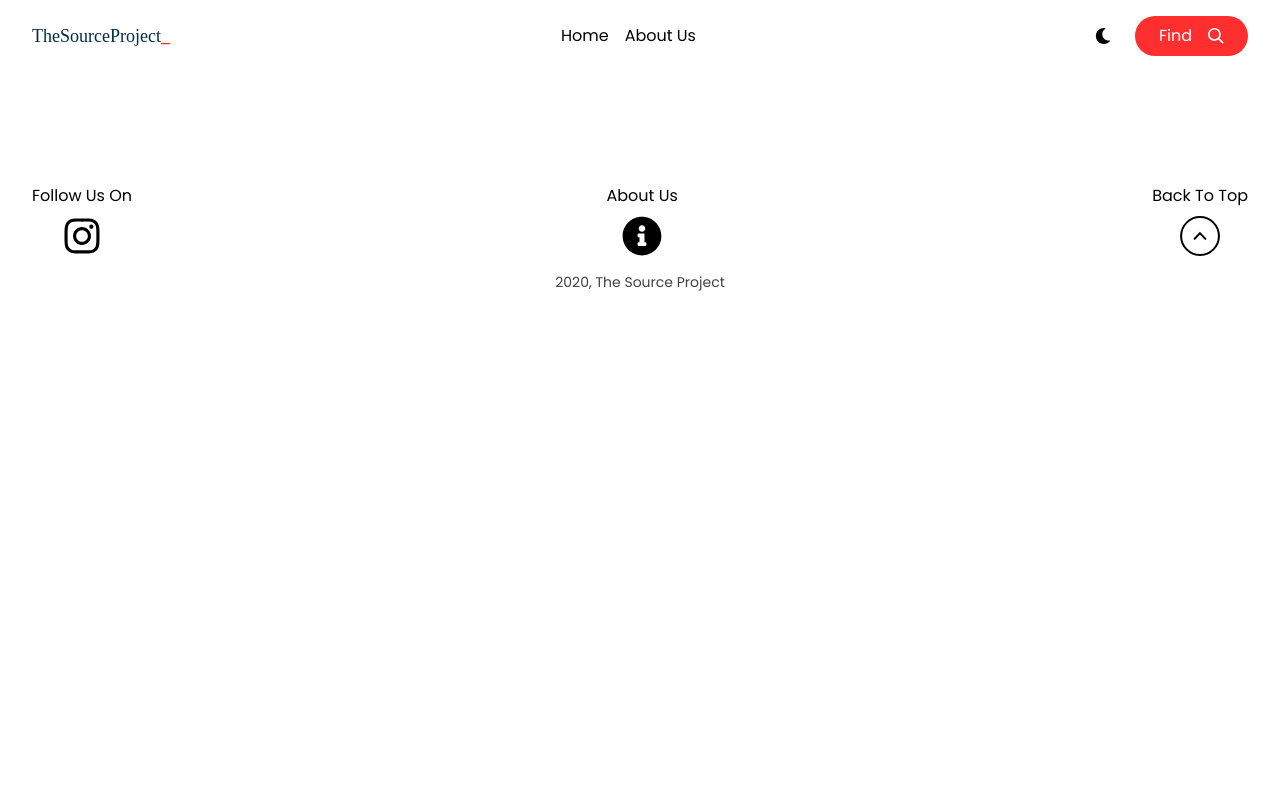
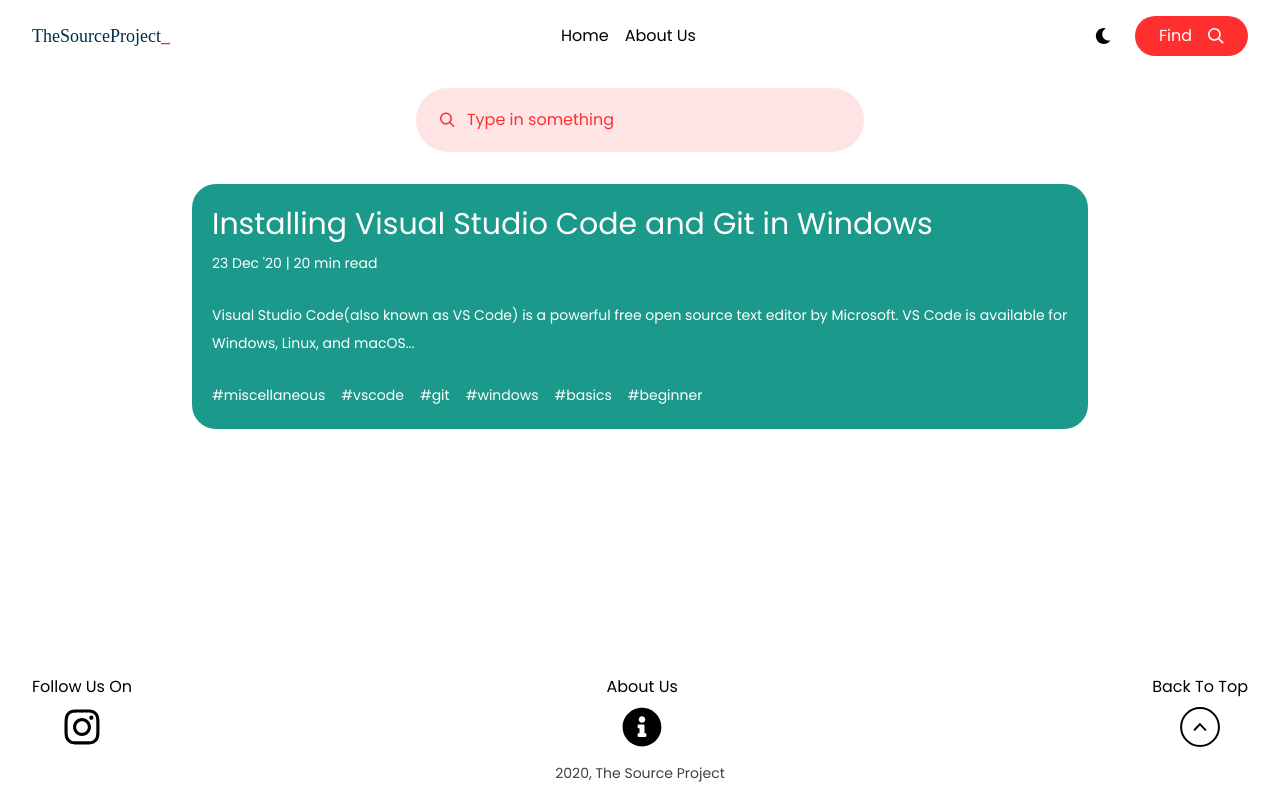
Before and after one commit to thesourceproject/thesourceproject.github.io, a Nuxt app: page /find in a window 1280 px wide. Built offline with nearby package versions, Linux system fonts and the light colour scheme; a web font is replaced by a local one.

Commit message:
added find route

```diff
--- /dev/null
+++ b/pages/find/index.vue
@@ -0,0 +1,135 @@
+<template>
+  <main
+    class="flex-grow container mx-auto p-4 sm:px-8 flex flex-col leading-loose"
+  >
+    <label
+      class="mx-auto w-full max-w-md px-6 py-4 rounded-full flex items-center bg-background-4 text-text-3"
+      ><button v-if="query" class="focus:outline-none" @click="query = ''">
+        <svg
+          class="h-4 w-4"
+          xmlns="http://www.w3.org/2000/svg"
+          viewBox="0 0 352 512"
+        >
+          <path
+            fill="currentColor"
+            d="M242.72 256l100.07-100.07c12.28-12.28 12.28-32.19 0-44.48l-22.24-22.24c-12.28-12.28-32.19-12.28-44.48 0L176 189.28 75.93 89.21c-12.28-12.28-32.19-12.28-44.48 0L9.21 111.45c-12.28 12.28-12.28 32.19 0 44.48L109.28 256 9.21 356.07c-12.28 12.28-12.28 32.19 0 44.48l22.24 22.24c12.28 12.28 32.2 12.28 44.48 0L176 322.72l100.07 100.07c12.28 12.28 32.2 12.28 44.48 0l22.24-22.24c12.28-12.28 12.28-32.19 0-44.48L242.72 256z"
+          />
+        </svg>
+      </button>
+      <svg
+        v-else
+        class="h-4 w-4"
+        xmlns="http://www.w3.org/2000/svg"
+        viewBox="0 0 20 20"
+      >
+        <path
+          fill="currentColor"
+          d="M12.9 14.32a8 8 0 1 1 1.41-1.41l5.35 5.33-1.42 1.42-5.33-5.34zM8 14A6 6 0 1 0 8 2a6 6 0 0 0 0 12z"
+        />
+      </svg>
+      <input
+        type="text"
+        class="ml-3 w-full bg-transparent placeholder-current focus:outline-none"
+        placeholder="Type in something"
+        v-model.trim="query"
+      />
+    </label>
+    <section class="max-w-4xl mx-auto mt-8 grid gap-8 text-text-2">
+      <article
+        v-for="article in queryArticles"
+        :key="article.id"
+        :class="`${getBackground(
+          article.category
+        )} p-5 rounded-3xl flex flex-col text-sm`"
+      >
+        <NuxtLink
+          :to="`/article/${article.id}#${kebabCase(article.title)}`"
+          class="hover:underline focus:underline focus:outline-none"
+          ><h2 class="text-3xl leading-snug">{{ article.title }}</h2>
+        </NuxtLink>
+        <p class="mt-1">{{ article.date }} | {{ article.readTime }}</p>
+        <p class="mt-6 leading-loose">{{ article.fragment }}</p>
+        <p class="mt-6 flex flex-wrap">
+          <button
+            v-for="tag in article.tags"
+            :key="tag"
+            class="mr-4 hover:underline focus:underline focus:outline-none"
+            @click="query = tag"
+          >
+            #{{ tag }}
+          </button>
+        </p>
+      </article>
+    </section>
+  </main>
+</template>
+
+<script>
+import Fuse from "fuse.js";
+
+export default {
+  name: "find",
+  head: {
+    title: "Find | The Source Project",
+    meta: [
+      {
+        hid: "description",
+        name: "description",
+        content: "Home page description",
+      },
+    ],
+  },
+  data() {
+    return {
+      query: "",
+      articles: [
+        {
+          id: 1,
+          category: "misc",
+          title: "Installing Visual Studio Code and Git in Windows",
+          readTime: "20 min read",
+          date: "23 Dec '20",
+          fragment:
+            "Visual Studio Code(also known as VS Code) is a powerful free open source text editor by Microsoft. VS Code is available for Windows, Linux, and macOS...",
+          tags: [
+            "miscellaneous",
+            "vscode",
+            "git",
+            "windows",
+            "basics",
+            "beginner",
+          ],
+        },
+      ],
+    };
+  },
+  methods: {
+    kebabCase(title) {
+      return title.split(/\s+/).join("-");
+    },
+    getBackground(category) {
+      return {
+        cpp: "bg-cpp",
+        java: "bg-java",
+        javascript: "bg-javascript",
+        python: "bg-python",
+        misc: "bg-misc",
+      }[category];
+    },
+  },
+  computed: {
+    fuse() {
+      return new Fuse(this.articles, { keys: ["title", "tags"] });
+    },
+    queryArticles() {
+      if (this.query) {
+        return this.fuse
+          .search(this.query)
+          .map((searchItem) => searchItem.item);
+      } else {
+        return this.articles;
+      }
+    },
+  },
+};
+</script>
```
